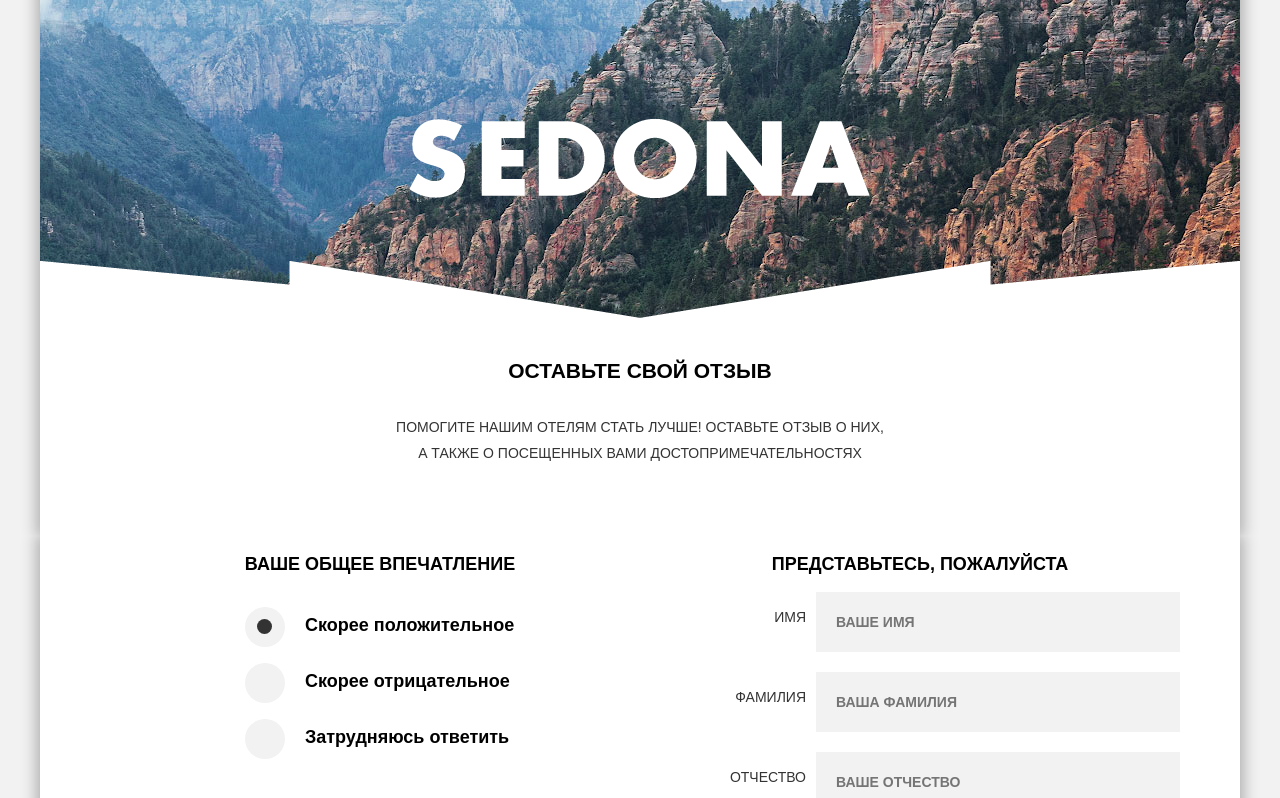
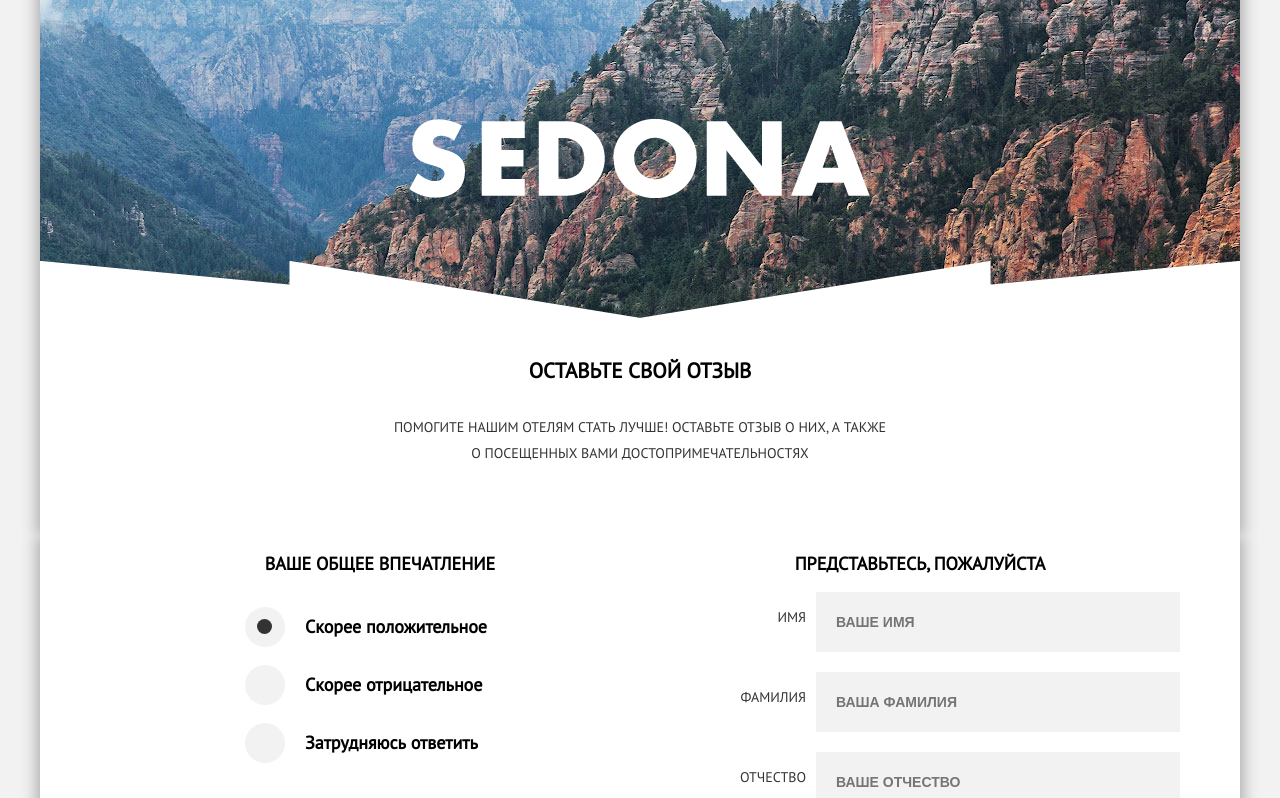
Before and after one commit to 4antii/4antii.github.io, a plain HTML site: page form.html in a window 1280 px wide. Shown: the part 99-897 px from the top of the page. Drawn offline with Linux system fonts and the light colour scheme.

Commit message:
Update form.html

```diff
--- a/form.html
+++ b/form.html
@@ -4,6 +4,7 @@
     <meta charset="UTF-8">
     <title>Title</title>
     <link rel="stylesheet" href="css/style.css">
+    <link href="https://fonts.googleapis.com/css?family=PT+Sans" rel="stylesheet">
 </head>
 <body>
 <header class="nav">
```
